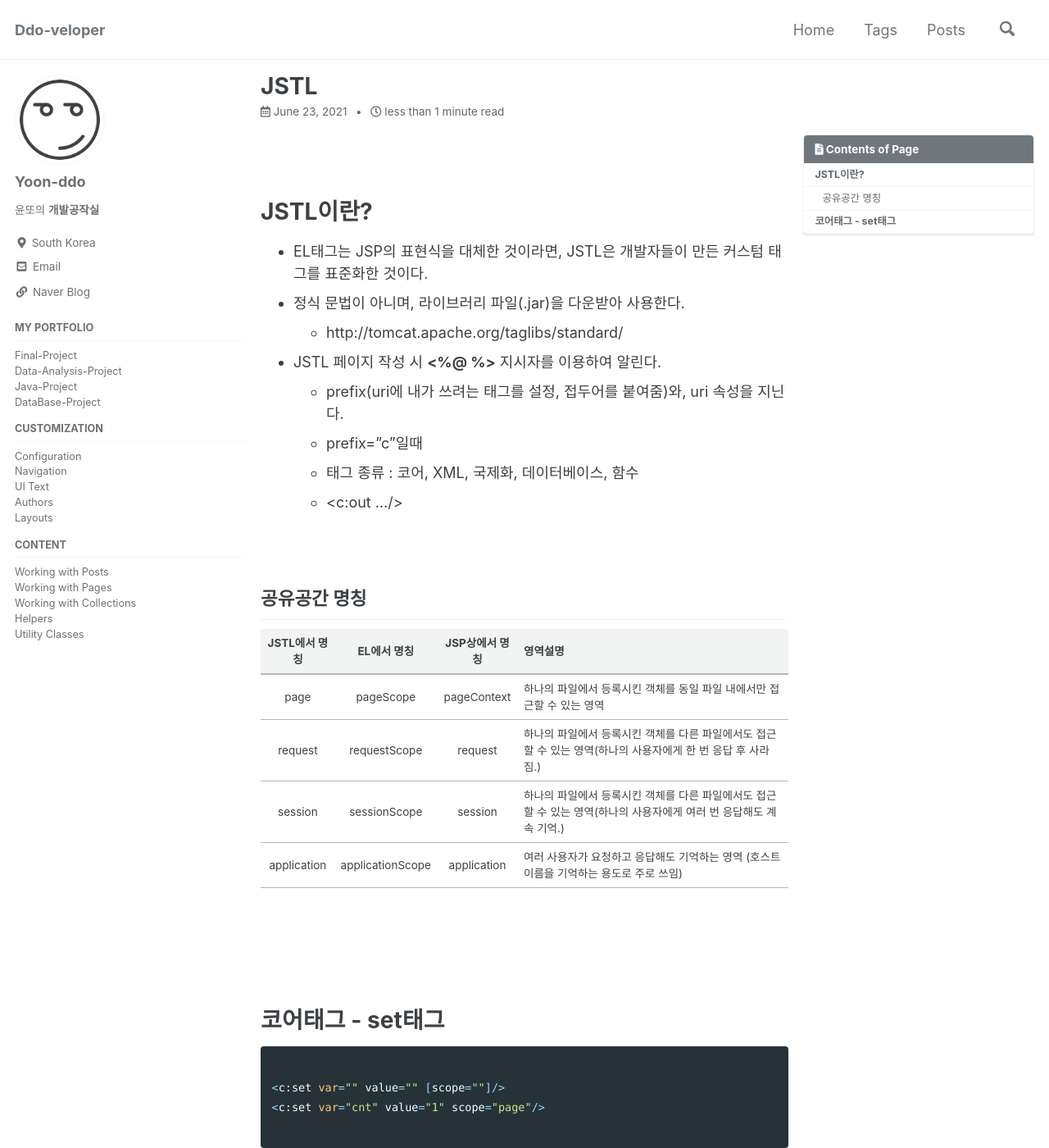
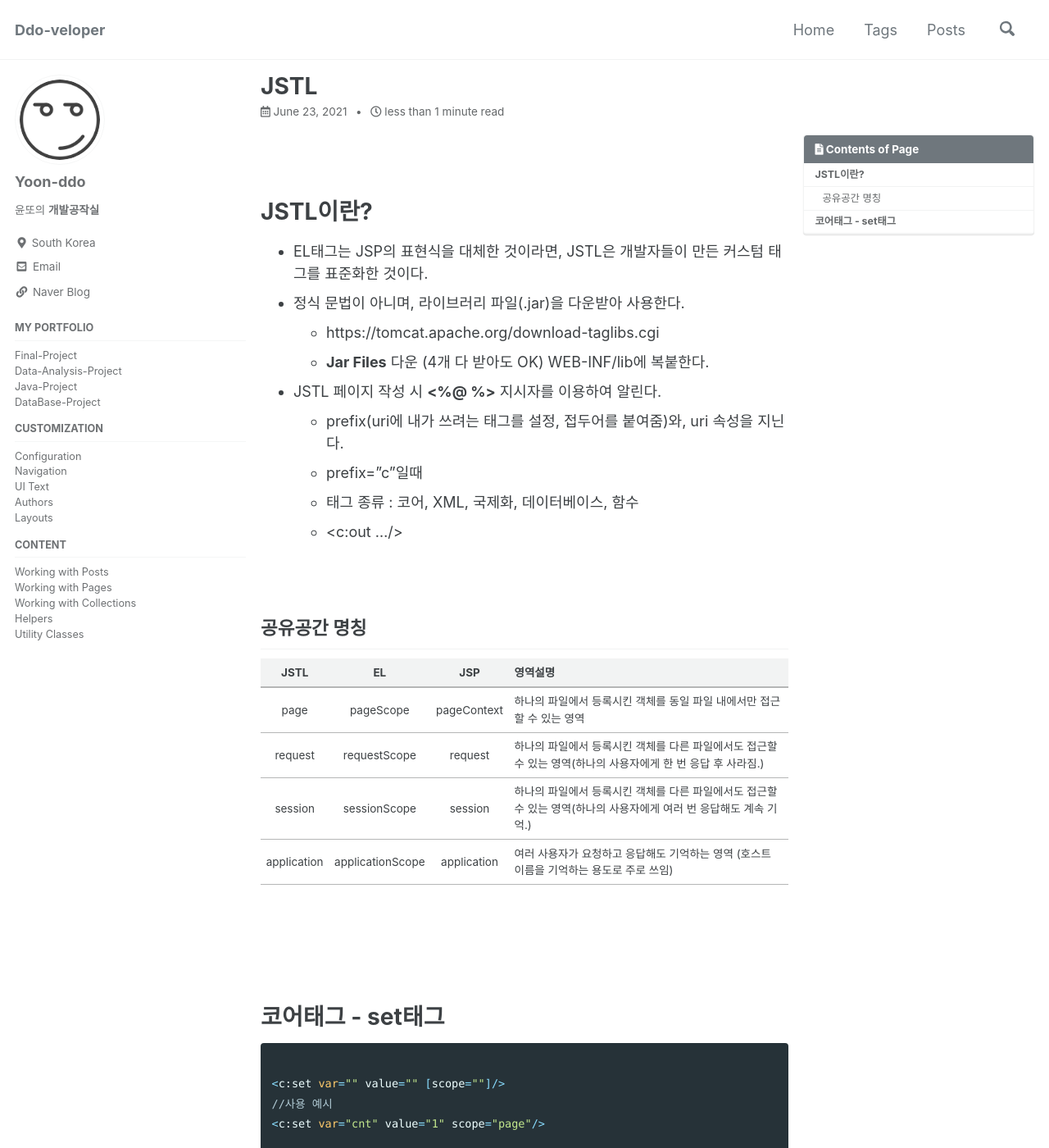
Before and after one commit to Yoon-ddo/Yoon-ddo.github.io, a Jekyll site: the page built from _posts/2021-06-23-JSTL.md, in a window 1280 px wide and 1400 px high. Shown: the whole window at 82% size. Built offline with Jekyll 4.4.1, drawn with Linux system fonts in a browser that asks for light colours; cached includes are drawn as plain includes.

Commit message:
Update 2021-06-23-JSTL.md

````diff
--- a/_posts/2021-06-23-JSTL.md
+++ b/_posts/2021-06-23-JSTL.md
@@ -15,7 +15,8 @@ tags:
 # JSTL이란?
 * EL태그는 JSP의 표현식을 대체한 것이라면, JSTL은 개발자들이 만든 커스텀 태그를 표준화한 것이다.
 * 정식 문법이 아니며, 라이브러리 파일(.jar)을 다운받아 사용한다.
-  - http://tomcat.apache.org/taglibs/standard/
+  - https://tomcat.apache.org/download-taglibs.cgi
+  - **Jar Files** 다운 (4개 다 받아도 OK) WEB-INF/lib에 복붙한다.
 * JSTL 페이지 작성 시 **\<%@ %\>** 지시자를 이용하여 알린다.
   - prefix(uri에 내가 쓰려는 태그를 설정, 접두어를 붙여줌)와, uri 속성을 지닌다.
   - prefix="c"일때
@@ -26,7 +27,7 @@ tags:
 
 ## 공유공간 명칭
 
-|JSTL에서 명칭| EL에서 명칭  | JSP상에서 명칭 | 영역설명 |
+|JSTL| EL | JSP | 영역설명 |
 |:---:|:---:|:---:|---|
 | page | pageScope | pageContext | 하나의 파일에서 등록시킨 객체를 동일 파일 내에서만 접근할 수 있는 영역 |
 | request | requestScope | request | 하나의 파일에서 등록시킨 객체를 다른 파일에서도 접근할 수 있는 영역(하나의 사용자에게 한 번 응답 후 사라짐.) |
@@ -41,6 +42,7 @@ tags:
 ```java
 
 <c:set var="" value="" [scope=""]/>
+//사용 예시
 <c:set var="cnt" value="1" scope="page"/>
 
 ```
````
